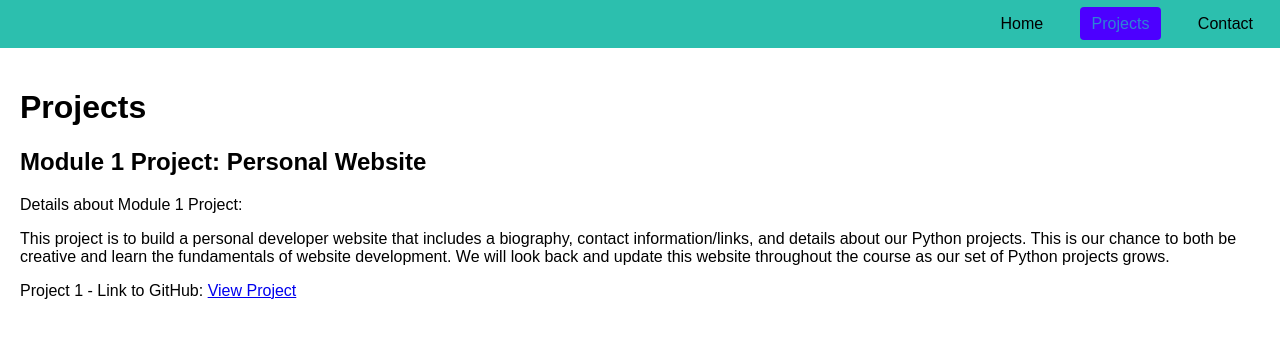
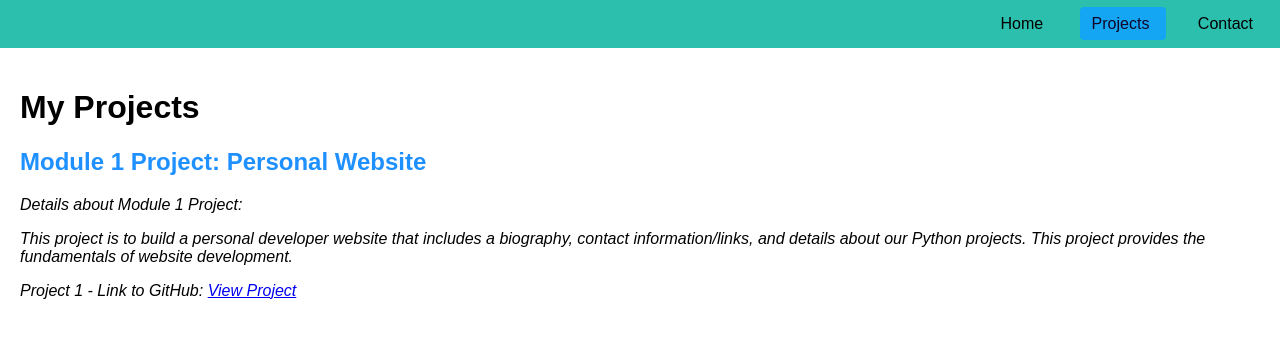
Before and after one commit to nampham929/jhu_software_concepts, a Flask app: page /projects in a window 1280 px wide. Shown: the top 338 px of the page. Run offline with Flask 3, Linux system fonts and the light colour scheme.

Commit message:
Module 1 version 4

```diff
--- a/module_1/app/pages/__init__.py
+++ b/module_1/app/pages/__init__.py
@@ -1 +1,4 @@
-from .routes import bp
+'''
+This __init__.py file is to turn the pages folder
+into a package for importing.
+'''
--- a/module_1/app/pages/routes.py
+++ b/module_1/app/pages/routes.py
@@ -1,11 +1,7 @@
 from flask import Blueprint, render_template
 
 # Instantiate blueprint object
-bp = Blueprint(
-    "pages",
-    __name__,
-    template_folder="templates"
-)
+bp = Blueprint("pages", __name__, template_folder="templates")
 
 
 # Render Home page
--- a/module_1/app/static/css/main.css
+++ b/module_1/app/static/css/main.css
@@ -4,12 +4,14 @@ body {
     padding: 0;
 }
 
+/* Navbar container style */
 .navbar {
     background-color: #2cbfae;
     text-align: right;
     padding: 15px;
 }
 
+/* Navigation links style*/
 .navbar a {
     margin-left: 20px;
     text-decoration: none;
@@ -17,12 +19,14 @@ body {
     padding: 8px 12px;
 }
 
+/* Active navigation page style */
 .navbar a.active {
-    background-color: #4c00ff;
-    color: rgb(45, 132, 212);
+    background-color: #14a5f3;
+    color: rgb(17, 6, 39);
     border-radius: 4px;
 }
 
+/* Page Content area style */
 .content {
     padding: 20px;
 }
@@ -33,3 +37,33 @@ body {
     justify-content: space-between;
     gap: 20px;
 }
+
+/* Home Page Bio Section style */
+body.home .bio p {
+    max-width: 1100px;
+    text-align: justify;
+    line-height: 1.6;
+}
+
+body.home .bio h3 {
+    font-style: italic;
+    color: #2530c2;
+}
+
+/* Projects Page style */
+body.projects .content h2 {
+    color: #1E90FF; /* Make module titles blue */
+}
+
+body.projects .content p {
+    font-style: italic; /* Make paragraph descriptions italic */
+}
+
+/* Contact Page style */
+body.contact .content h1 {
+    color: #1E90FF;
+}
+
+body.contact .content p {
+    font-style: italic;
+}
--- a/module_1/app/templates/base.html
+++ b/module_1/app/templates/base.html
@@ -1,19 +1,51 @@
+<!-- Declare HTML5 document type -->
 <!DOCTYPE html>
+
+<!-- Set the document language to English -->
 <html lang="en">
+
+
 <head>
+    <!-- Define character encoding to support special characters -->
     <meta charset="UTF-8">
+
+    <!-- Set page title dinamically -->
     <title>{{ title }}</title>
+
+    <!-- Link the main CSS file  -->
     <link rel="stylesheet" href="{{ url_for('static', filename='css/main.css') }}">
 </head>
-<body>
+
+<body class="{{ active_page }}">
+
+    <!-- Navigation bar -->
     <nav class="navbar">
-        <a href="{{ url_for('pages.home') }}" class="{% if active_page=='home' %}active{% endif %}">Home</a>
-        <a href="{{ url_for('pages.projects') }}" class="{% if active_page=='projects' %}active{% endif %}">Projects</a>
-        <a href="{{ url_for('pages.contact') }}" class="{% if active_page=='contact' %}active{% endif %}">Contact</a>
+
+        <!-- Home navigation link -->
+        <a href="{{ url_for('pages.home') }}"
+           class="{% if active_page=='home' %}active{% endif %}">
+           Home
+        </a>
+
+        <!-- Projects navigation link -->
+        <a href="{{ url_for('pages.projects') }}"
+           class="{% if active_page=='projects' %}active{% endif %}">
+           Projects
+        </a>
+
+        <!-- Contact navigation link -->
+        <a href="{{ url_for('pages.contact') }}"
+           class="{% if active_page=='contact' %}active{% endif %}">
+           Contact
+        </a>
+
     </nav>
 
+    <!-- Main content area. Child templates can be inserted here -->
     <div class="content">
-        {% block content %}{% endblock %}
+        {% block content %}
+        {% endblock %}
     </div>
+
 </body>
 </html>
--- a/module_1/app/templates/contact.html
+++ b/module_1/app/templates/contact.html
@@ -1,7 +1,7 @@
 {% extends "base.html" %}
 
 {% block content %}
-<h1>Contact Me</h1>
+<h1>Contact Information</h1>
 <p>Email: npham21@jh.edu</p>
-<p>LinkedIn: <a href="https://www.linkedin.com/feed/">yourprofile</a></p>
+<p>LinkedIn: <a href="https://www.linkedin.com/feed/">My Profile</a></p>
 {% endblock %}
--- a/module_1/app/templates/projects.html
+++ b/module_1/app/templates/projects.html
@@ -1,15 +1,13 @@
 {% extends "base.html" %}
 
 {% block content %}
-<h1>Projects</h1>
+<h1>My Projects</h1>
 <h2>Module 1 Project: Personal Website</h2>
 <p>Details about Module 1 Project:</p>
 <p>
 This project is to build a personal developer website that includes a biography,
-contact information/links, and details about our Python projects.
-This is our chance to both be creative and learn the fundamentals of
-website development. We will look back and update this website throughout the course
-as our set of Python projects grows.
+contact information/links, and details about our Python projects. This project
+provides the fundamentals of website development.
 </p>
 <p>
 Project 1 - Link to GitHub:
```
Also changed, not shown: module_1/app/templates/home.html (+6 -3 lines).
